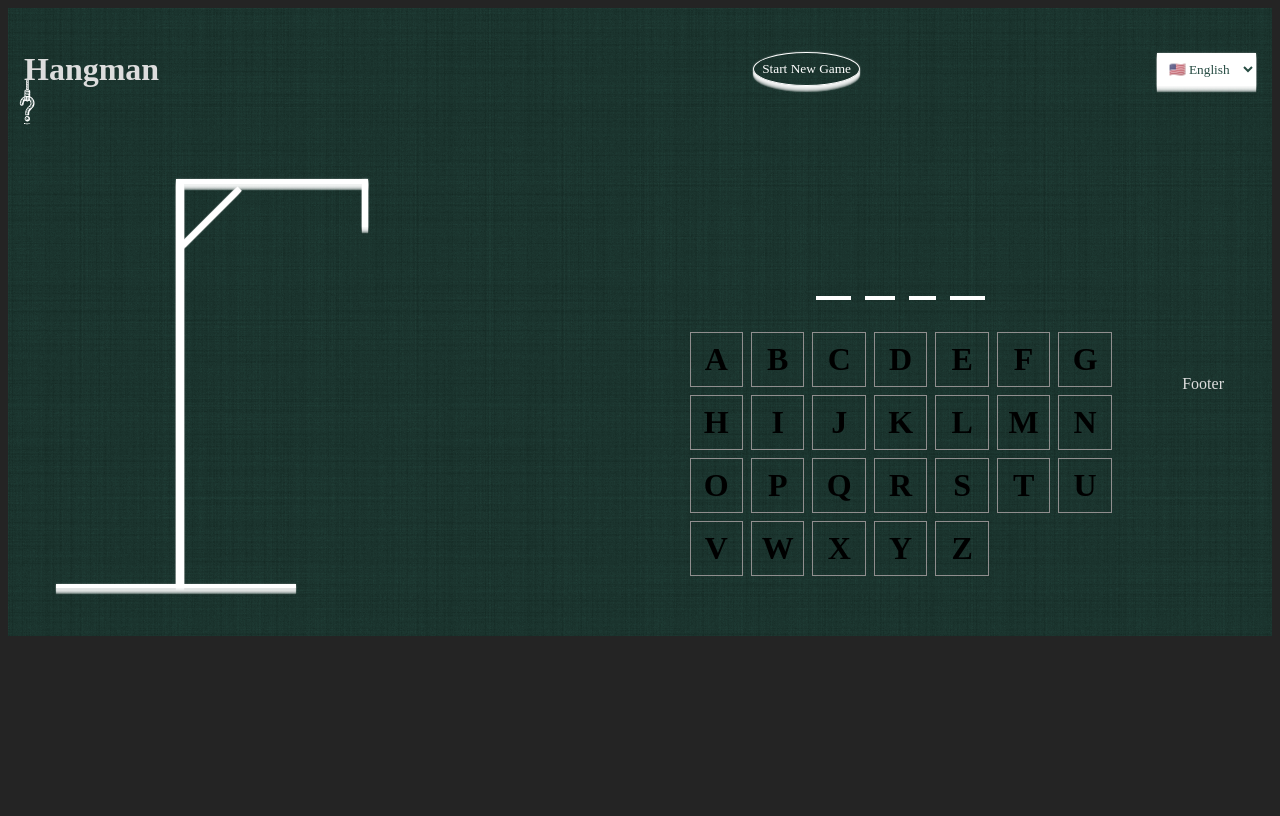
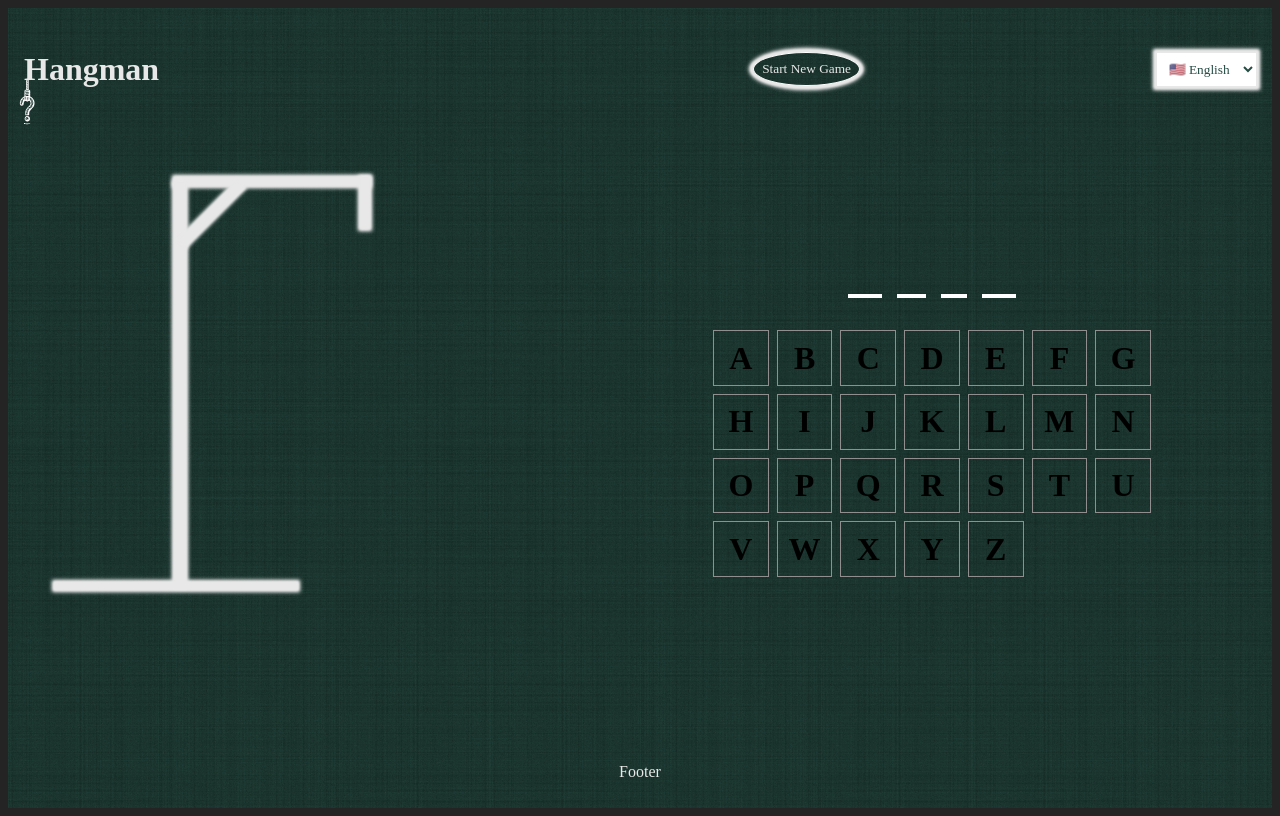
Before and after one commit to franeCode/hangman, a React (Vite) app: page / in a window 1280 px wide. Built offline with nearby package versions, Linux system fonts and the light colour scheme; a web font is replaced by a local one.

Commit message:
feat: more chalk effect added

```diff
--- a/src/App.css
+++ b/src/App.css
@@ -6,7 +6,8 @@ body {
     url('./assets/img/black-linen.png'),
     linear-gradient(90deg, #274C43 10%, #274C43 90%);
   font-family: 'Walter Turncoat', cursive;
-  color: #ddd;
+  color: #E8E8E8;
+  height: 100vh;
   /* text-shadow: 0px 0px 1px #fff, 0px 0px 2px #fff, 0px 0px 3px #fff, 0px 0px 4px #fff, 0px 0px 5px #fff; */
 }
 
@@ -15,7 +16,6 @@ body {
   flex-direction: row;
   align-items: center;
   justify-content: space-around;
-  /* height: 100vh; */
   padding: 3rem;
 }
 
@@ -35,14 +35,31 @@ body {
 }
 
 /* Chalk Effect */
+
 .chalk-effect {
-  box-shadow: 0px 0px 2px rgba(255,255,255,0.4),
+  /* box-shadow: 0px 0px 2px rgba(255,255,255,0.4),
               0px 1px 1px rgba(255,255,255,0.4),
               0px 2px 1px rgba(255,255,255,0.4),
               0px 3px 1px rgba(255,255,255,0.4),
               0px 4px 1px rgba(255,255,255,0.4),
               0px 5px 1px rgba(255,255,255,0.4),
-              0px 6px 1px rgba(255,255,255,0.4);
+              0px 887px 1px rgba(255,255,255,0.4); */
+
+    box-shadow:
+              0 0 1px 1px #E8E8E8,
+              0 0 2px 2px #E8E8E8,
+              0 0 3px 3px #E8E8E8,
+              0 0 4px 4px #E8E8E8;
+}
+
+.hand-drawn-line {
+  width: 100%;
+  height: 1px;
+  background-color: #fff;
+  transform: skewY(-6deg) rotateZ(-1deg);
+  position: absolute;
+  top: 3.5rem;
+  left: 1.3rem;
 }
 
 .navbar {
@@ -76,7 +93,7 @@ body {
   border: 0.1rem solid white;
   border-radius: 50%;
   font-family: 'Walter Turncoat', cursive;
-  color: white;
+  color: #E8E8E8;
 
 }
 
@@ -94,29 +111,29 @@ body {
 .bottom-horizontal {
   width: 15rem;
   height: 0.3rem;
-  background-color: white;
+  background-color: #E8E8E8;
 }
 
 .big-vertical {
   width: 0.5rem;
   height: 25rem;
-  background-color: white;
+  background-color: #E8E8E8;
   margin-left: 7.5rem;
 }
 
 .top-horizontal {
   width: 12rem;
   height: 0.3rem;
-  background-color: white;
+  background-color: #E8E8E8;
   margin-left: 7.5rem;
 }
 
 .diagonal {
   width: 0.4rem;
   height: 5rem;
-  background-color: white;
+  background-color: #E8E8E8;
   position: absolute;
-  top: -1rem;
+  top: -1.2rem;
   right: 11.3rem;
   transform: rotate(45deg);
   transform-origin: left bottom;
@@ -125,7 +142,7 @@ body {
 .small-vertical {
   width: 0.4rem;
   height: 3rem;
-  background-color: white;
+  background-color: #E8E8E8;
   position: absolute;
   top: 0;
   right: 0;
@@ -137,16 +154,18 @@ body {
   width: 2.5rem;
   height: 2.5rem;
   border-radius: 100%;
-  border: 0.4rem solid white;
+  border: 0.4rem solid #E8E8E8;
   position: absolute;
   top: 3rem;
   right: -1.4rem;
+  /* transform: rotate(45deg);
+  transform-origin: left bottom; */
 }
 
 .body {
   width: 0.5rem;
   height: 7rem;
-  background-color: white;
+  background-color: #E8E8E8;
   position: absolute;
   top: 6.5rem;
   right: 0;
@@ -155,7 +174,7 @@ body {
 .right-arm {
   width: 5.5rem;
   height: 0.4rem;
-  background-color: white;
+  background-color: #E8E8E8;
   position: absolute;
   top: 7rem;
   right: -5.2rem;
@@ -167,7 +186,7 @@ body {
 .left-arm {
   width: 5.5rem;
   height: 0.4rem;
-  background-color: white;
+  background-color: #E8E8E8;
   position: absolute;
   top: 7rem;
   right: 0.2rem;
@@ -178,7 +197,7 @@ body {
 .right-leg {
   width: 6rem;
   height: 0.4rem;
-  background-color: white;
+  background-color: #E8E8E8;
   position: absolute;
   top: 13rem;
   right: -5.9rem;
@@ -189,7 +208,7 @@ body {
 .left-leg {
   width: 6rem;
   height: 0.4rem;
-  background-color: white;
+  background-color: #E8E8E8;
   position: absolute;
   top: 13rem;
   right: 0.5rem;
@@ -207,6 +226,8 @@ body {
   font-size: 3em;
   text-transform: uppercase;
   gap: 0.3em;
+  color:rgba(255,255,255,0.7);
+  text-shadow:0 0 4px rgba(255,255,255,0.6);
 }
 
 .letters {
@@ -250,3 +271,11 @@ body {
 .keyboard-key:focus:not(:disabled) {
   background-color: hsl(200, 100%, 75%);
 }
+
+.footer {
+  position: absolute;
+  bottom: 0;
+  width: 100%;
+  text-align: center;
+  padding: 1rem;
+}
--- a/src/components/GameHeader.tsx
+++ b/src/components/GameHeader.tsx
@@ -14,6 +14,7 @@ export function GameHeader({ isWinner, isLoser, startNewGame, language, handleLa
             <div className='logo'>
                 <h1>Hangman</h1>
                 <img src={logo} style={{ height: "3rem"}} alt="Hangman-logo" />
+                {/* <p className='hand-drawn-line chalk-effect'></p> */}
             </div>
             <div className='message'>
                 {isWinner && "Winner! - Click to try again"}
--- a/src/components/GameWords.tsx
+++ b/src/components/GameWords.tsx
@@ -15,7 +15,7 @@ export function GameWords({ guessWord, guessedLetters, reveal=false }: GameWords
                   ? "visible"
                   : "hidden",
                   color:
-                    !guessedLetters.includes(letter) && reveal ? "red" : "black",
+                    !guessedLetters.includes(letter) && reveal ? "red" : "white",
                   }}
                 >
                 {letter}
```
